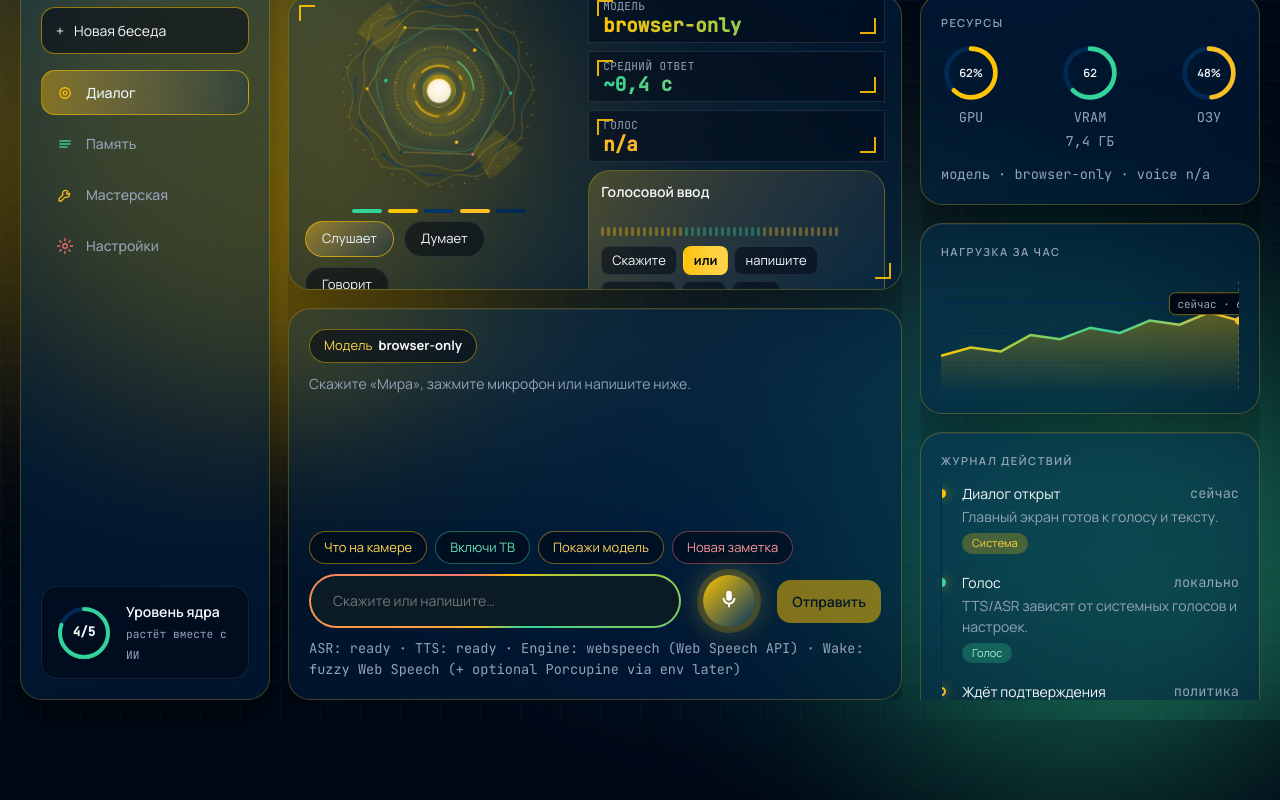
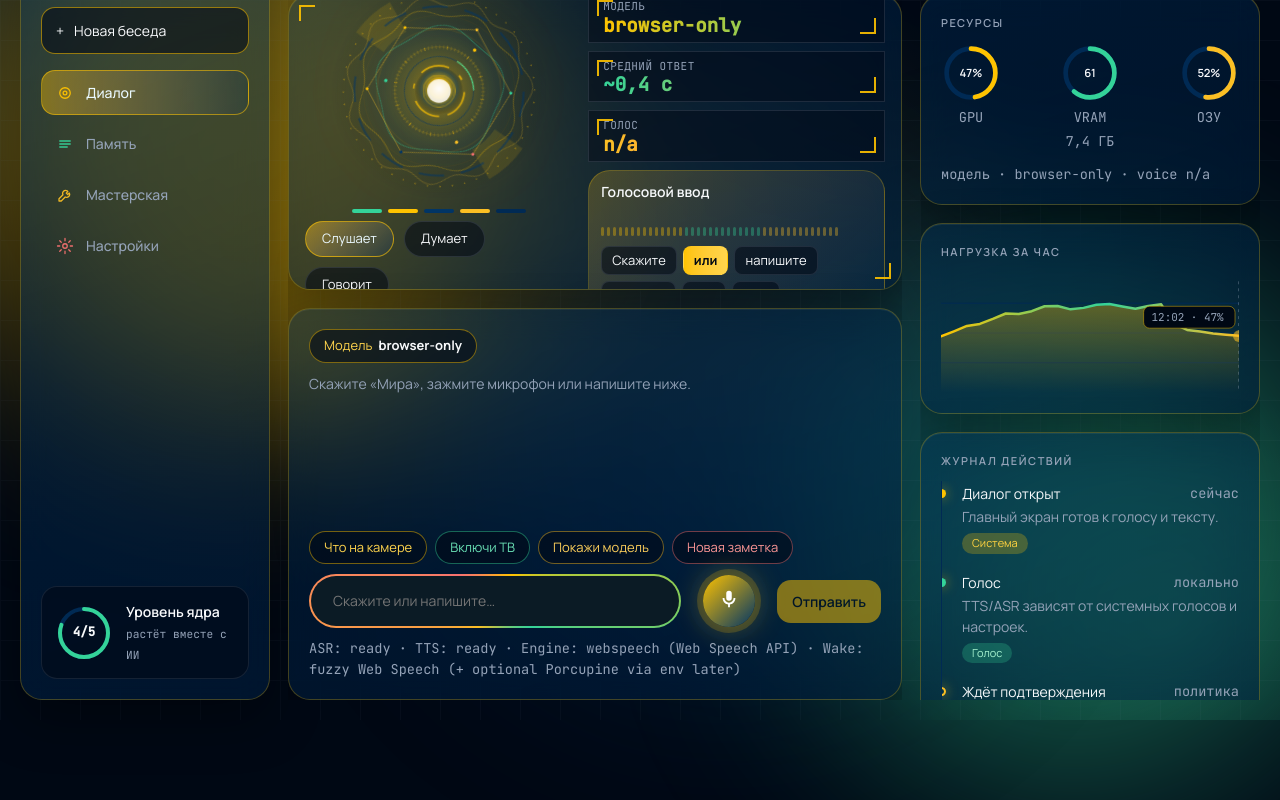
Before and after one commit to sSamurai58/Mira-AI, a React (Vite) app: page / in a window 1280 px wide. Built offline with nearby package versions, Linux system fonts and the light colour scheme.

Commit message:
Animate home load chart and resource rings live
Roll a live series for «Нагрузка за час», pulse the tip, and nudge GPU/RAM/VRAM
from voice state instead of static demo percentages.

Co-authored-by: SamurAi <sSamurai58@users.noreply.github.com>

```diff
--- a/src/ui/components/HomeRail.tsx
+++ b/src/ui/components/HomeRail.tsx
@@ -1,3 +1,6 @@
+import { useEffect, useId, useRef, useState } from "react";
+import type { VoiceState } from "../voiceState";
+
 type JournalItem = {
   title: string;
   time: string;
@@ -32,21 +35,35 @@ const DEMO_JOURNAL: JournalItem[] = [
   },
 ];
 
+const SAMPLE_COUNT = 24;
+
 type HomeRailProps = {
   modelLabel: string;
   voiceNote?: string;
+  voiceState?: VoiceState;
 };
 
-/** Right column: resources · load · action journal (demo metrics). */
-export function HomeRail({ modelLabel, voiceNote }: HomeRailProps) {
+/** Right column: resources · live load · action journal. */
+export function HomeRail({
+  modelLabel,
+  voiceNote,
+  voiceState = "idle",
+}: HomeRailProps) {
+  const load = useLiveLoad(voiceState);
+
   return (
     <aside className="home-rail">
       <section className="glass-card">
         <h3 className="card-kicker">Ресурсы</h3>
         <div className="ring-row">
-          <Ring value={62} label="GPU" tone="accent" />
-          <Ring value={62} label="VRAM" sub="7,4 ГБ" tone="success" />
-          <Ring value={48} label="ОЗУ" tone="warning" />
+          <Ring value={load.gpu} label="GPU" tone="accent" />
+          <Ring
+            value={load.vramPct}
+            label="VRAM"
+            sub={`${load.vramGb.toFixed(1).replace(".", ",")} ГБ`}
+            tone="success"
+          />
+          <Ring value={load.ram} label="ОЗУ" tone="warning" />
         </div>
         <p className="mono tiny muted" style={{ margin: "12px 0 0" }}>
           модель · {modelLabel}
@@ -54,9 +71,9 @@ export function HomeRail({ modelLabel, voiceNote }: HomeRailProps) {
         </p>
       </section>
 
-      <section className="glass-card">
+      <section className="glass-card load-card">
         <h3 className="card-kicker">Нагрузка за час</h3>
-        <LoadChart />
+        <LoadChart points={load.series} current={load.gpu} clock={load.clock} />
       </section>
 
       <section className="glass-card journal-card">
@@ -85,6 +102,97 @@ export function HomeRail({ modelLabel, voiceNote }: HomeRailProps) {
   );
 }
 
+function voiceBias(state: VoiceState): number {
+  switch (state) {
+    case "listening":
+      return 12;
+    case "thinking":
+      return 28;
+    case "speaking":
+      return 18;
+    case "error":
+      return 8;
+    default:
+      return 0;
+  }
+}
+
+function useLiveLoad(voiceState: VoiceState) {
+  const [series, setSeries] = useState(() => seedSeries());
+  const [gpu, setGpu] = useState(() => series[series.length - 1] ?? 42);
+  const [ram, setRam] = useState(48);
+  const [vramGb, setVramGb] = useState(7.4);
+  const [clock, setClock] = useState(() => formatClock());
+  const phaseRef = useRef(Math.random() * Math.PI * 2);
+  const voiceRef = useRef(voiceState);
+  voiceRef.current = voiceState;
+
+  useEffect(() => {
+    let frame = 0;
+    const id = window.setInterval(() => {
+      frame += 1;
+      phaseRef.current += 0.18;
+      const bias = voiceBias(voiceRef.current);
+      const wave =
+        42 +
+        Math.sin(phaseRef.current) * 14 +
+        Math.sin(phaseRef.current * 2.3) * 7 +
+        (Math.random() - 0.5) * 6;
+      const next = clamp(Math.round(wave + bias), 18, 96);
+
+      setSeries((prev) => {
+        const rolled = prev.length >= SAMPLE_COUNT ? prev.slice(1) : prev;
+        return [...rolled, next];
+      });
+      setGpu(next);
+      setRam((r) =>
+        clamp(Math.round(r + (Math.random() - 0.48) * 3 + bias * 0.08), 28, 86),
+      );
+      setVramGb((v) =>
+        clamp(
+          Number((v + (Math.random() - 0.5) * 0.12 + bias * 0.004).toFixed(2)),
+          4.2,
+          11.6,
+        ),
+      );
+      if (frame % 2 === 0) setClock(formatClock());
+    }, 900);
+
+    return () => window.clearInterval(id);
+  }, []);
+
+  return {
+    series,
+    gpu,
+    ram,
+    vramGb,
+    vramPct: clamp(Math.round((vramGb / 12) * 100), 10, 100),
+    clock,
+  };
+}
+
+function seedSeries(): number[] {
+  const out: number[] = [];
+  let v = 40;
+  for (let i = 0; i < SAMPLE_COUNT; i++) {
+    v = clamp(v + (Math.random() - 0.42) * 10, 22, 78);
+    out.push(Math.round(v));
+  }
+  return out;
+}
+
+function formatClock(): string {
+  return new Date().toLocaleTimeString("ru-RU", {
+    hour: "2-digit",
+    minute: "2-digit",
+    second: "2-digit",
+  });
+}
+
+function clamp(n: number, min: number, max: number): number {
+  return Math.min(max, Math.max(min, n));
+}
+
 function Ring({
   value,
   label,
@@ -111,7 +219,7 @@ function Ring({
           strokeWidth="5"
         />
         <circle
-          className="ring-arc"
+          className="ring-arc ring-arc-live"
           cx="32"
           cy="32"
           r={r}
@@ -121,6 +229,7 @@ function Ring({
           strokeLinecap="round"
           strokeDasharray={`${dash} ${c}`}
           transform="rotate(-90 32 32)"
+          style={{ transition: "stroke-dasharray 700ms var(--ease-out)" }}
         />
         <text
           x="32"
@@ -129,7 +238,7 @@ function Ring({
           className="ring-value"
           fill="var(--text)"
         >
-          {sub ? value : `${value}%`}
+          {sub ? `${value}` : `${value}%`}
         </text>
       </svg>
       <span className="mono tiny">{label}</span>
@@ -138,38 +247,54 @@ function Ring({
   );
 }
 
-function LoadChart() {
-  const points = [28, 36, 32, 48, 44, 55, 50, 62, 58, 70, 62];
+function LoadChart({
+  points,
+  current,
+  clock,
+}: {
+  points: number[];
+  current: number;
+  clock: string;
+}) {
+  const uid = useId().replace(/:/g, "");
+  const strokeId = `loadStroke-${uid}`;
+  const fillId = `loadFill-${uid}`;
   const w = 300;
   const h = 120;
-  const step = w / (points.length - 1);
-  const path = points
-    .map((p, i) => {
-      const x = i * step;
-      const y = h - (p / 100) * (h - 16) - 8;
-      return `${i === 0 ? "M" : "L"} ${x} ${y}`;
-    })
+  const n = Math.max(points.length, 2);
+  const step = w / (n - 1);
+
+  const coords = points.map((p, i) => {
+    const x = i * step;
+    const y = h - (p / 100) * (h - 16) - 8;
+    return { x, y, p };
+  });
+
+  const path = coords
+    .map((c, i) => `${i === 0 ? "M" : "L"} ${c.x.toFixed(1)} ${c.y.toFixed(1)}`)
     .join(" ");
   const area = `${path} L ${w} ${h} L 0 ${h} Z`;
-  const lastX = (points.length - 1) * step;
-  const lastY = h - (points[points.length - 1]! / 100) * (h - 16) - 8;
+  const last = coords[coords.length - 1] ?? { x: w, y: h / 2, p: current };
+  const tipW = 92;
+  const tipX = Math.min(Math.max(8, last.x - tipW + 8), w - tipW - 4);
+  const tipY = Math.max(6, last.y - 30);
 
   return (
     <svg
-      className="load-chart"
+      className="load-chart load-chart-live"
       viewBox={`0 0 ${w} ${h}`}
       width="100%"
       height="120"
       role="img"
-      aria-label="График нагрузки за час, примерные данные"
+      aria-label={`Нагрузка сейчас ${current} процентов, ${clock}`}
     >
       <defs>
-        <linearGradient id="loadStroke" x1="0%" y1="0%" x2="100%" y2="0%">
+        <linearGradient id={strokeId} x1="0%" y1="0%" x2="100%" y2="0%">
           <stop offset="0%" stopColor="var(--accent)" />
           <stop offset="55%" stopColor="var(--success)" />
           <stop offset="100%" stopColor="var(--warning)" />
         </linearGradient>
-        <linearGradient id="loadFill" x1="0%" y1="0%" x2="0%" y2="100%">
+        <linearGradient id={fillId} x1="0%" y1="0%" x2="0%" y2="100%">
           <stop offset="0%" stopColor="var(--accent)" stopOpacity="0.35" />
           <stop offset="100%" stopColor="var(--accent)" stopOpacity="0" />
         </linearGradient>
@@ -185,27 +310,39 @@ function LoadChart() {
           strokeWidth="1"
         />
       ))}
-      <path d={area} fill="url(#loadFill)" />
       <path
+        className="load-area"
+        d={area}
+        fill={`url(#${fillId})`}
+      />
+      <path
+        className="load-line"
         d={path}
         fill="none"
-        stroke="url(#loadStroke)"
+        stroke={`url(#${strokeId})`}
         strokeWidth="2.5"
         strokeLinejoin="round"
+        strokeLinecap="round"
       />
       <line
-        x1={lastX}
+        x1={last.x}
         y1="8"
-        x2={lastX}
+        x2={last.x}
         y2={h - 4}
         stroke="var(--text-muted)"
         strokeDasharray="3 4"
         strokeOpacity="0.7"
       />
-      <circle cx={lastX} cy={lastY} r="4" fill="var(--warning)" />
-      <g transform={`translate(${Math.max(8, lastX - 70)}, ${Math.max(8, lastY - 28)})`}>
+      <circle
+        className="load-tip-dot"
+        cx={last.x}
+        cy={last.y}
+        r="4.5"
+        fill="var(--warning)"
+      />
+      <g transform={`translate(${tipX}, ${tipY})`}>
         <rect
-          width="78"
+          width={tipW}
           height="22"
           rx="6"
           fill="var(--bg)"
@@ -213,7 +350,7 @@ function LoadChart() {
           strokeOpacity="0.45"
         />
         <text x="8" y="15" className="chart-tip" fill="var(--text-muted)">
-          сейчас · 62%
+          {clock.slice(0, 5)} · {current}%
         </text>
       </g>
     </svg>
--- a/src/ui/pages/ChatPage.tsx
+++ b/src/ui/pages/ChatPage.tsx
@@ -814,7 +814,11 @@ export function ChatPage({
         </section>
       </div>
 
-      <HomeRail modelLabel={modelLabel} voiceNote={activeVoiceId ? "voice on" : "voice n/a"} />
+      <HomeRail
+        modelLabel={modelLabel}
+        voiceNote={activeVoiceId ? "voice on" : "voice n/a"}
+        voiceState={voiceState}
+      />
     </div>
   );
 }
--- a/src/ui/styles.css
+++ b/src/ui/styles.css
@@ -1201,6 +1201,33 @@ strong {
   display: block;
 }
 
+.load-card {
+  overflow: hidden;
+}
+
+.load-chart-live .load-line,
+.load-chart-live .load-area {
+  transition: d 700ms var(--ease-out);
+}
+
+.load-tip-dot {
+  transform-box: fill-box;
+  transform-origin: center;
+  animation: load-tip-pulse 1.6s ease-in-out infinite;
+}
+
+@keyframes load-tip-pulse {
+  0%,
+  100% {
+    opacity: 1;
+    r: 4.5;
+  }
+  50% {
+    opacity: 0.55;
+    r: 6;
+  }
+}
+
 .chart-tip {
   font-family: var(--font-mono);
   font-size: 11px;
```
